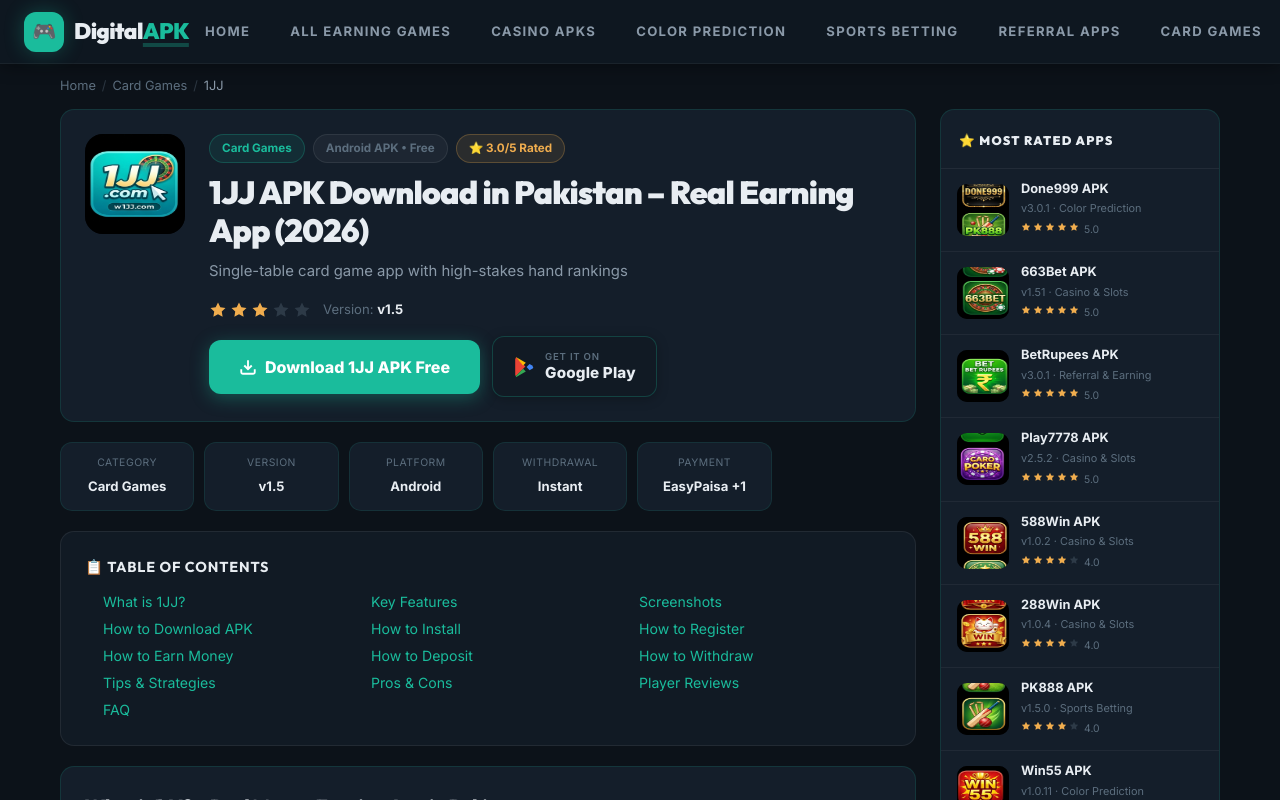
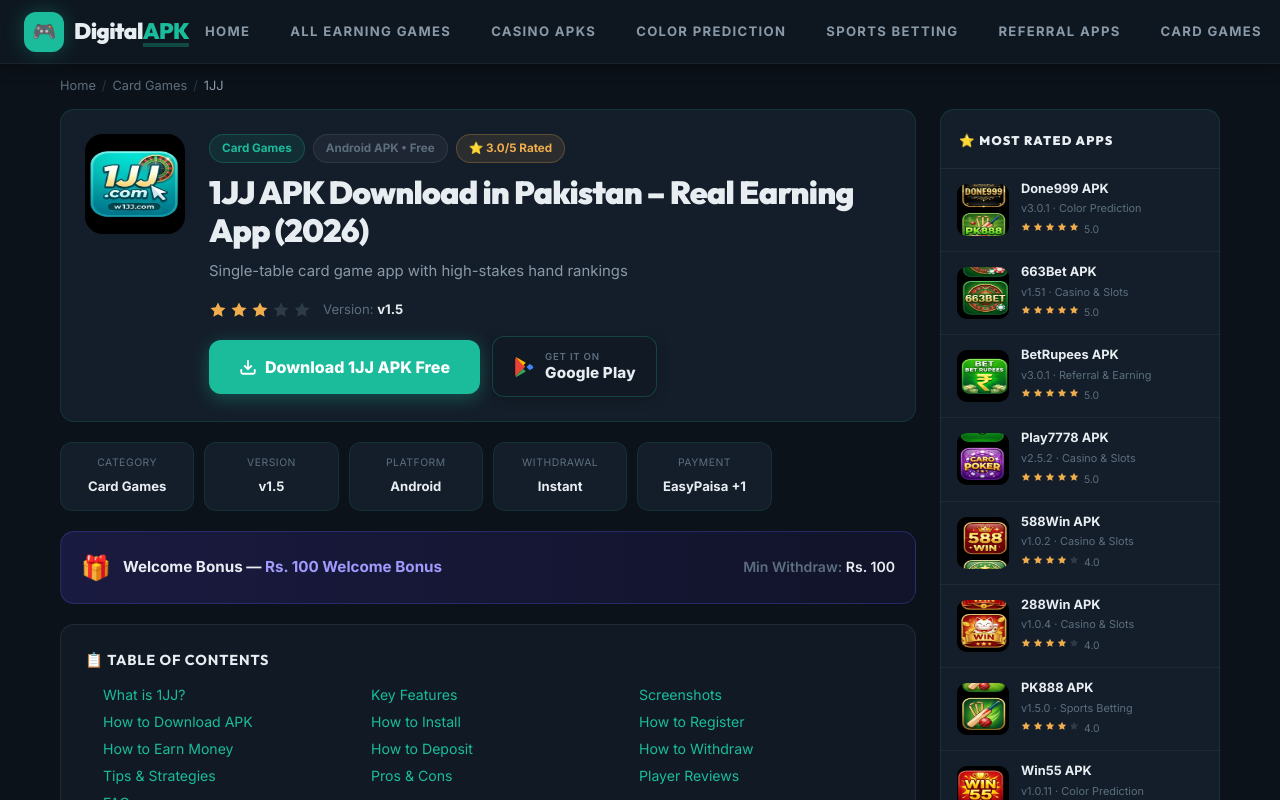
Before and after one commit to arsoo/Digtalapk, a Next.js app: page /1jj in a window 1280 px wide. Shown: the top 800 px of the page. Built offline with nearby package versions, Linux system fonts and the light colour scheme.

Commit message:
Add Welcome Bonus banner to all game pages

```diff
--- a/src/app/[slug]/page.js
+++ b/src/app/[slug]/page.js
@@ -264,6 +264,30 @@
               <div style={{ color: "var(--color-text-primary)", fontWeight: 700, fontSize: "0.82rem" }}>{s.value}</div>
             </div>
           ))}
+        </div>
+
+        {/* ── Welcome Bonus Banner ── */}
+        <div style={{
+          background: "linear-gradient(90deg, rgba(46,41,121,0.4) 0%, rgba(26,24,68,0.4) 100%)",
+          border: "1px solid rgba(88,86,214,0.3)",
+          borderRadius: "14px",
+          padding: "16px 20px",
+          marginBottom: "20px",
+          display: "flex",
+          alignItems: "center",
+          justifyContent: "space-between",
+          flexWrap: "wrap",
+          gap: "12px"
+        }}>
+          <div style={{ display: "flex", alignItems: "center", gap: "12px" }}>
+            <span style={{ fontSize: "1.5rem" }}>🎁</span>
+            <span style={{ fontSize: "0.95rem", fontWeight: 700, color: "var(--color-text-primary)" }}>
+              Welcome Bonus — <span style={{ color: "#a29bfe" }}>{game.cat === "Casino & Slots" ? "100% First Deposit Bonus" : "Rs. 100 Welcome Bonus"}</span>
+            </span>
+          </div>
+          <div style={{ fontSize: "0.88rem", fontWeight: 600, color: "var(--color-text-muted)" }}>
+            Min Withdraw: <span style={{ color: "var(--color-text-primary)" }}>Rs. 100</span>
+          </div>
         </div>
 
         {/* ── Table of Contents ── */}
```
